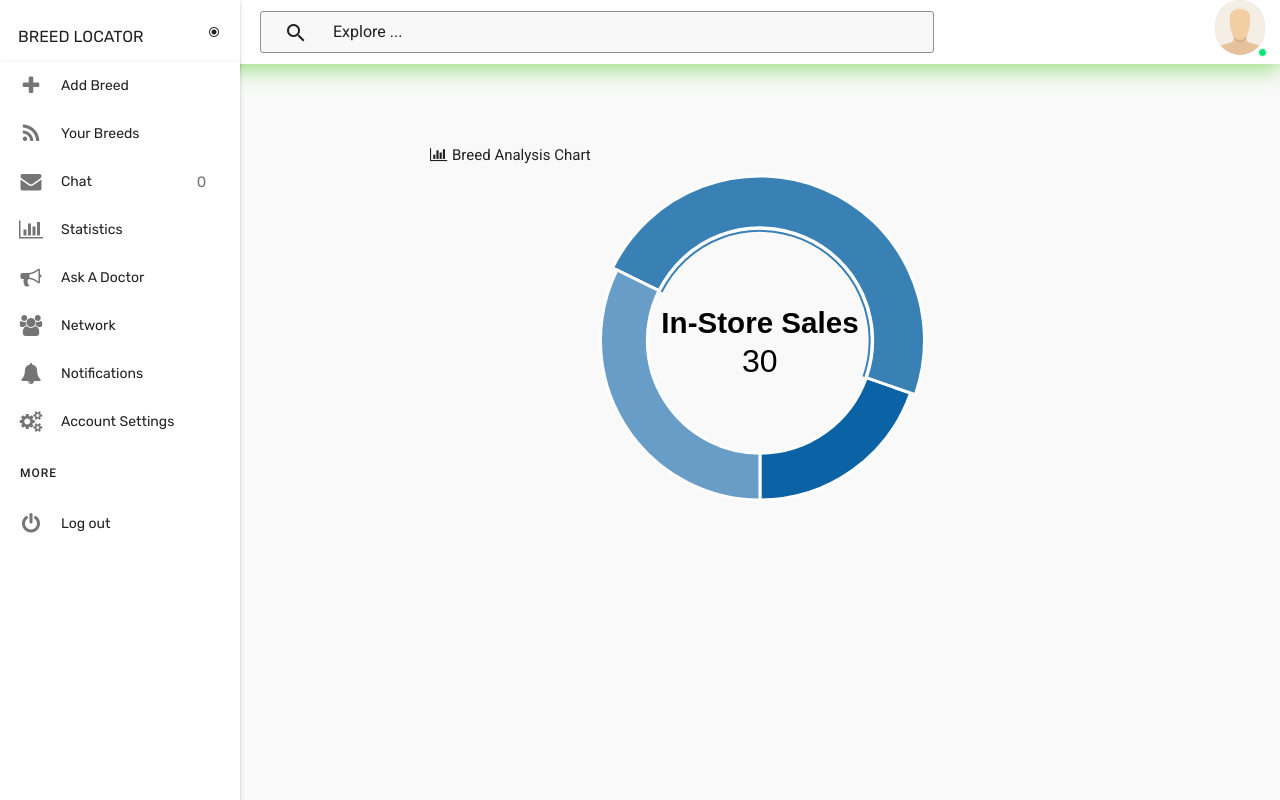
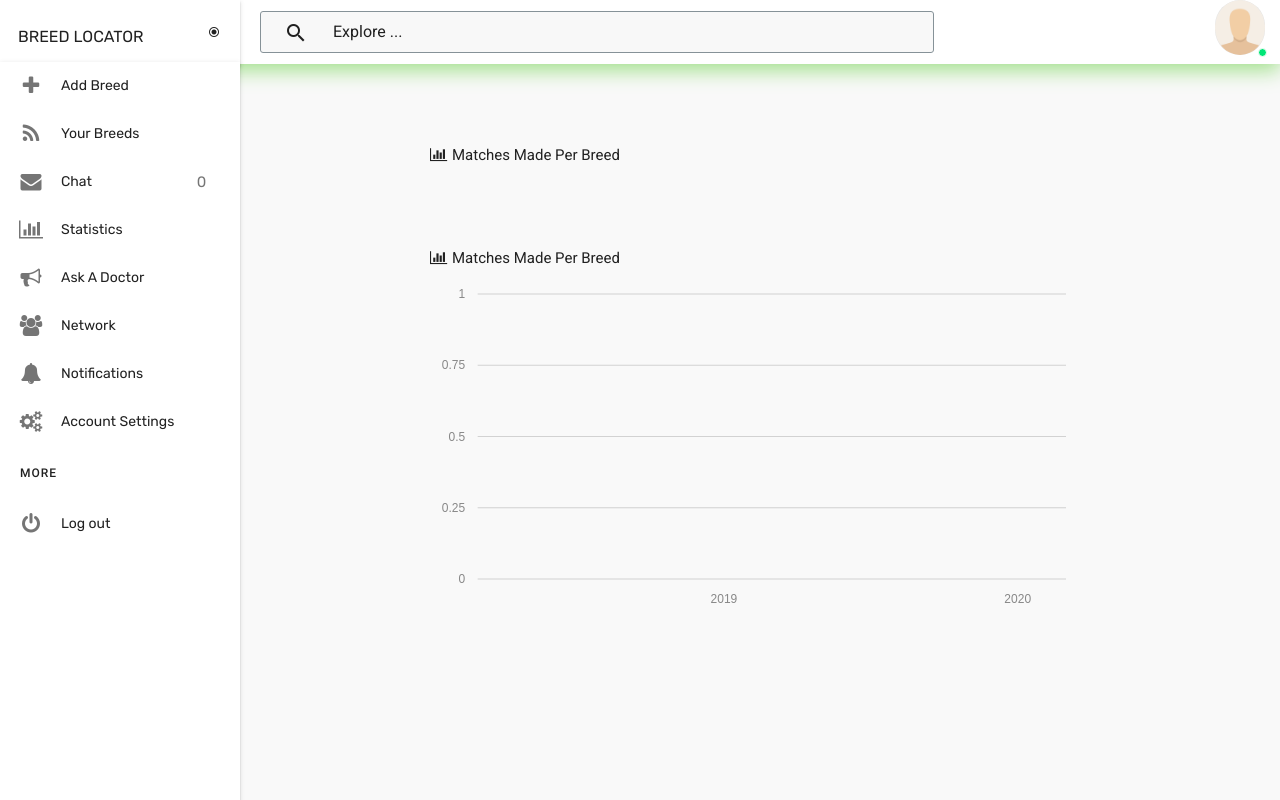
Before and after one commit to Afedra/breed-locator-web, a Django app: page /breeds/statistics/ in a window 1280 px wide. Run offline with Django 4.2, Linux system fonts and the light colour scheme; the visitor is signed in with stand-in values (Sample User, id 1); data that the repository does not hold is empty; some libraries are stand-ins or nearby versions; some web fonts are replaced.

Commit message:
Add Statistics

```diff
--- a/breed/breeds/views.py
+++ b/breed/breeds/views.py
@@ -46,8 +46,10 @@ def breed(request, pk):
     return render(request, 'breed.html', {'breed': breed})
 
 def statistics(request):
-    all_breeds = Breed.get_breeds().filter(user=request.user)
-    return render(request, 'statistics.html', {})
+    matches = Activity.objects.filter(activity_type=Activity.MATCH)
+    print(matches)
+    all_breeds = Breed.objects.filter(user=request.user, parent=None)
+    return render(request, 'statistics.html', {"breeds": all_breeds, "matches": matches})
 
 def find(request, pk):
     breed = get_object_or_404(Breed, pk=pk)
--- a/templates/statistics.html
+++ b/templates/statistics.html
@@ -15,10 +15,23 @@
     <div class="col m8 offset-m2">
         <div class="panel panel-default">
             <div class="panel-heading">
-                <i class="fa fa-bar-chart-o fa-fw"></i> Breed Analysis Chart
+                <i class="fa fa-bar-chart-o fa-fw"></i> Matches Made Per Breed
             </div>
             <div class="panel-body">
                 <div id="morris-donut-chart"></div>
+            </div>
+        </div>
+    </div>
+  </div>
+
+  <div class="row" style="padding-top:80px;">
+    <div class="col m8 offset-m2">
+        <div class="panel panel-default">
+            <div class="panel-heading">
+                <i class="fa fa-bar-chart-o fa-fw"></i> Matches Made Per Breed
+            </div>
+            <div class="panel-body">
+                <div id="morris-area-chart"></div>
             </div>
         </div>
     </div>
@@ -32,19 +45,51 @@ $(function() {
 
     Morris.Donut({
         element: 'morris-donut-chart',
-        data: [{
-            label: "Download Sales",
-            value: 12
-        }, {
-            label: "In-Store Sales",
-            value: 30
-        }, {
-            label: "Mail-Order Sales",
-            value: 20
-        }],
+        data: [
+        {% for breed in breeds %}
+        {
+            label: "{{ breed.linkfy_breed|safe }}",
+            value: {{ breed.matches }}
+        },
+        {% endfor %}
+        ],
         resize: true
     });
-
+    Morris.Area({
+        element: 'morris-area-chart',
+        data: [
+        {
+            period: '2018 Q1',
+            {% for breed in breeds %}
+            "{{ breed.breed_type }}": {{ breed.matches }},
+            {% endfor %}
+        },
+        {
+            period: '2019 Q1',
+            {% for breed in breeds %}
+            "{{ breed.linkfy_breed|safe }}": {{ breed.matches }},
+            {% endfor %}
+        },
+        {
+            period: '2020 Q1',
+            {% for breed in breeds %}
+            "{{ breed.linkfy_breed|safe }}": {{ breed.matches }},
+            {% endfor %}
+        },
+        ],
+        xkey: 'period',
+        ykeys: [
+        {% for breed in breeds %}
+        "{{ breed.breed_type }}",
+        {% endfor %}],
+        labels: [
+        {% for breed in breeds %}
+        "{{ breed.linkfy_breed|safe }}",
+        {% endfor %}],
+        pointSize: 2,
+        hideHover: 'auto',
+        resize: true
+    });
 });
 </script>
 {% endblock %}
```
